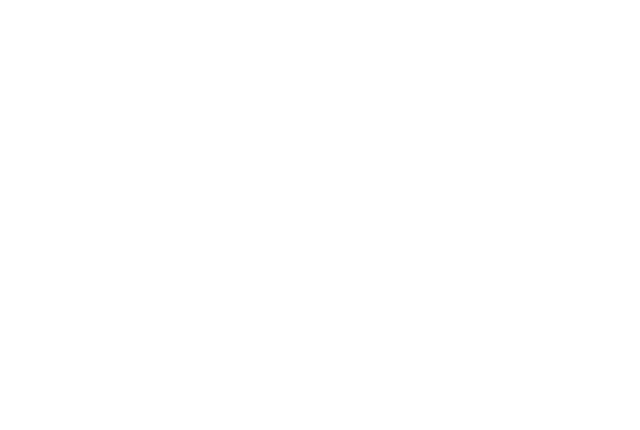
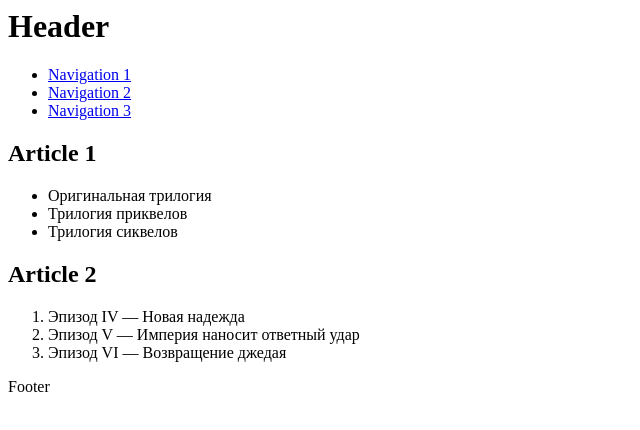
Before and after one commit to js-tasks-ru/htmlcss-20221107_vladimir-asmo, a website: page 02-dz0/01-semantic-mockup/solution.html in a window 1280 px wide. Shown: the whole page, without its empty margins (0-640 px from the left). Drawn offline with Linux system fonts and the light colour scheme.

Commit message:
add html mockup

```diff
--- a/02-dz0/01-semantic-mockup/solution.html
+++ b/02-dz0/01-semantic-mockup/solution.html
@@ -1,4 +1,45 @@
-<!DOCTYPE html>
 <html lang="ru">
-    <!-- Ваше решение -->
+<head>
+  <meta charset="UTF-8">
+  <meta http-equiv="X-UA-Compatible" content="IE=edge">
+  <meta name="viewport" content="width=device-width, initial-scale=1.0">
+  <title>Семантическая разметка страницы</title>
+</head>
+<body>
+<header>
+  <h1>Header</h1>
+  <nav>
+    <ul>
+      <li><a href="#">Navigation 1</a></li>
+      <li><a href="#">Navigation 2</a></li>
+      <li><a href="#">Navigation 3</a></li>
+    </ul>
+  </nav>
+</header>
+
+<main>
+  <article>
+    <h2>Article 1</h2>
+    <ul>
+      <li>Оригинальная трилогия</li>
+      <li>Трилогия приквелов</li>
+      <li>Трилогия сиквелов</li>
+    </ul>
+  </article>
+
+  <article>
+    <h2>Article 2</h2>
+    <ol>
+      <li>Эпизод IV — Новая надежда</li>
+      <li>Эпизод V — Империя наносит ответный удар</li>
+      <li>Эпизод VI — Возвращение джедая</li>
+    </ol>
+  </article>
+</main>
+
+<footer>
+  <p>Footer</p>
+</footer>
+</body>
+
 </html>
```
